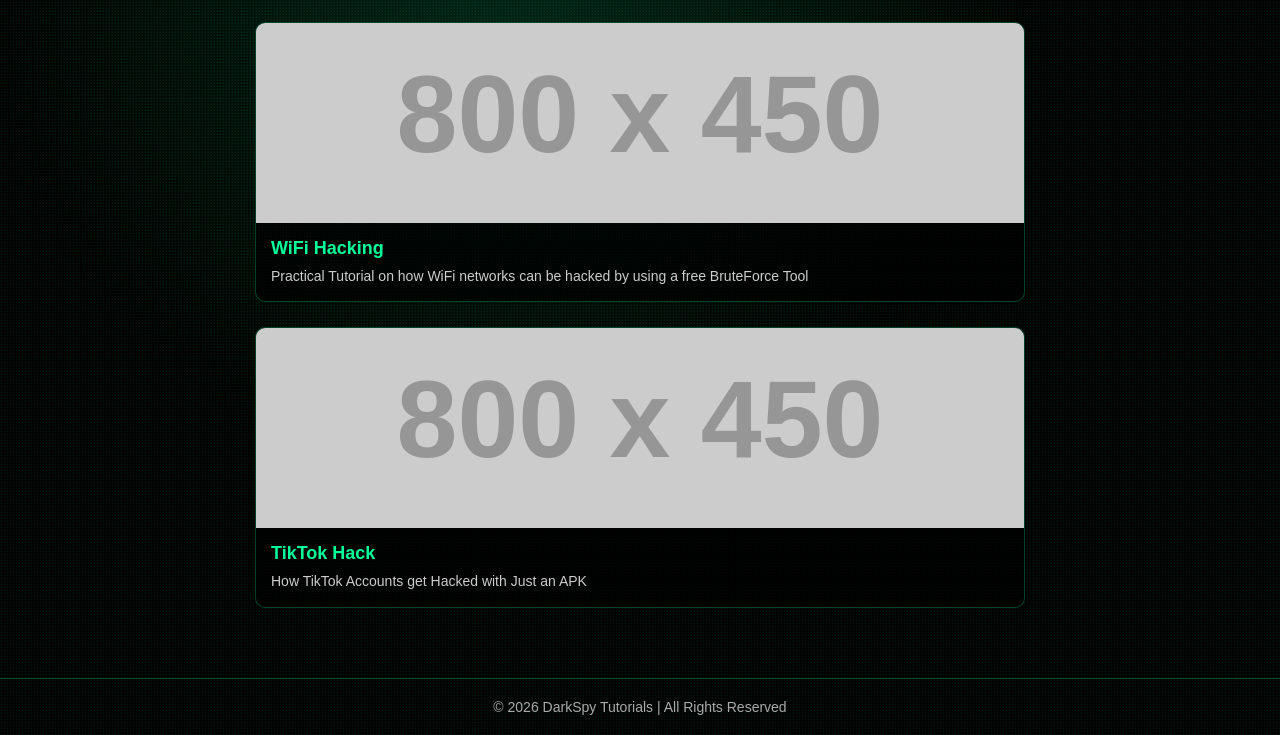
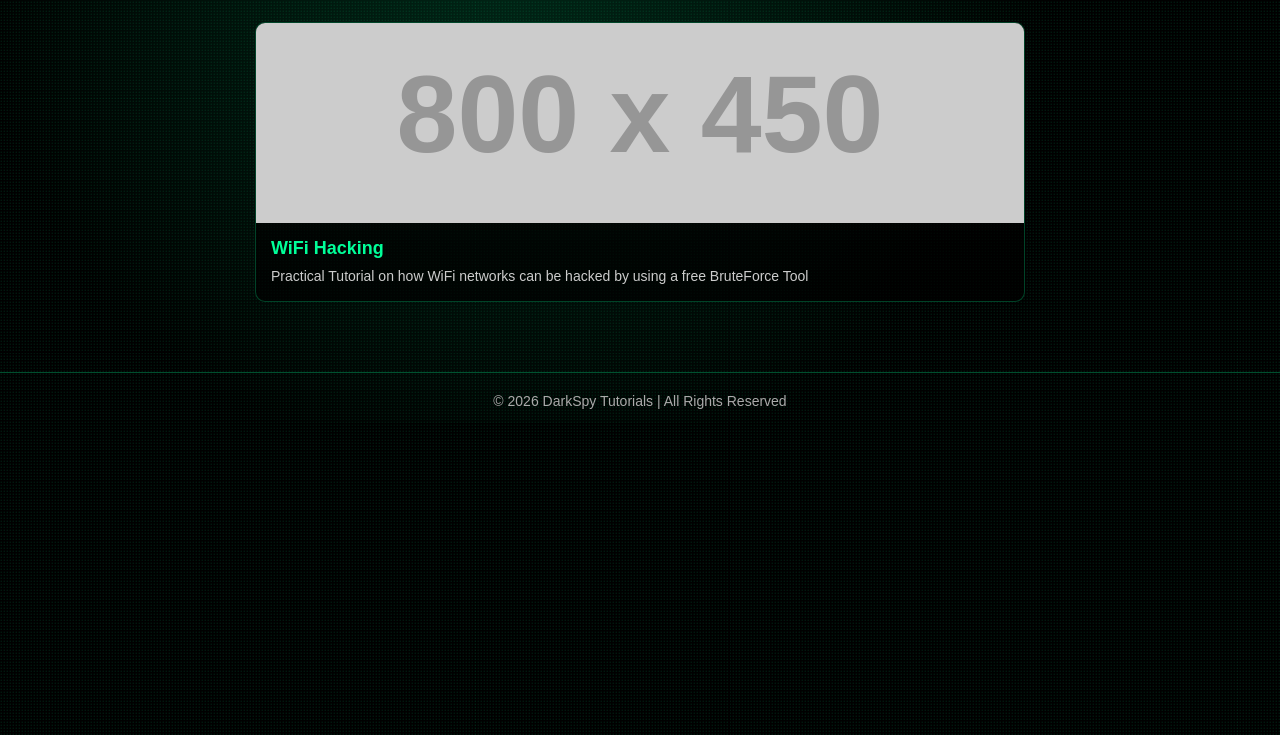
Before and after one commit to Kelly7-art/DarkSpy-Tutorials, a plain HTML site: page index.html in a window 1280 px wide. Shown: the part 377-1112 px from the top of the page. After the commit the page ends 806 px from the top, so only its background shows below. Drawn offline with Linux system fonts and the light colour scheme; placeholder pictures from the web are drawn by us.

Commit message:
Remove tutorial 3 card from index.html
Removed tutorial 3 card from the index page.

```diff
--- a/index.html
+++ b/index.html
@@ -149,14 +149,6 @@ footer{
     </a>
 
     <!-- Tutorial 3 -->
-    <a href="tutorial3.html" class="tutorial-card">
-        <img src="https://via.placeholder.com/800x450" class="thumbnail" alt="Thumbnail">
-        <div class="tutorial-info">
-            <h2>TikTok Hack</h2>
-            <p>How TikTok Accounts get Hacked with Just an APK</p>
-        </div>
-    </a>
-
 </div>
 
 <footer>
```
